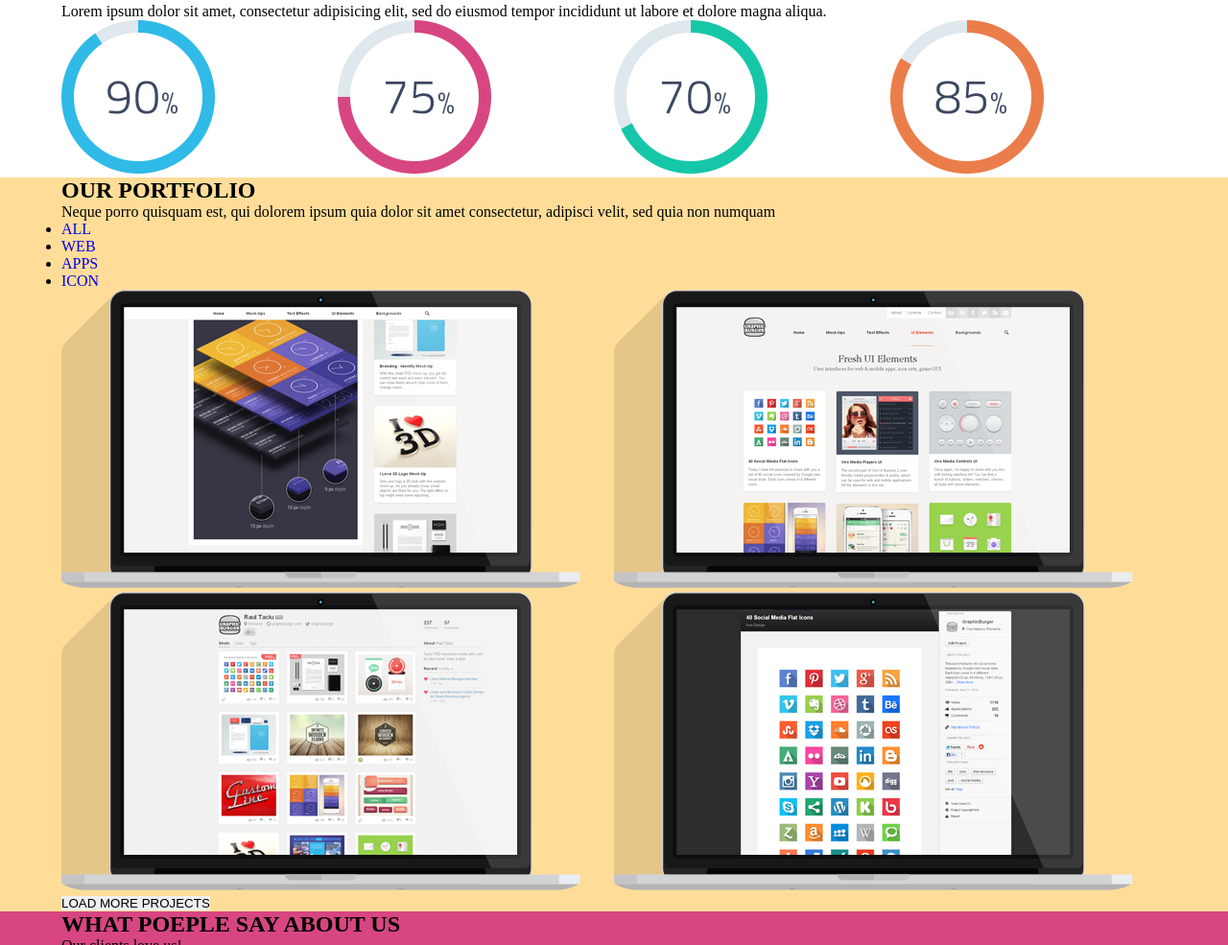
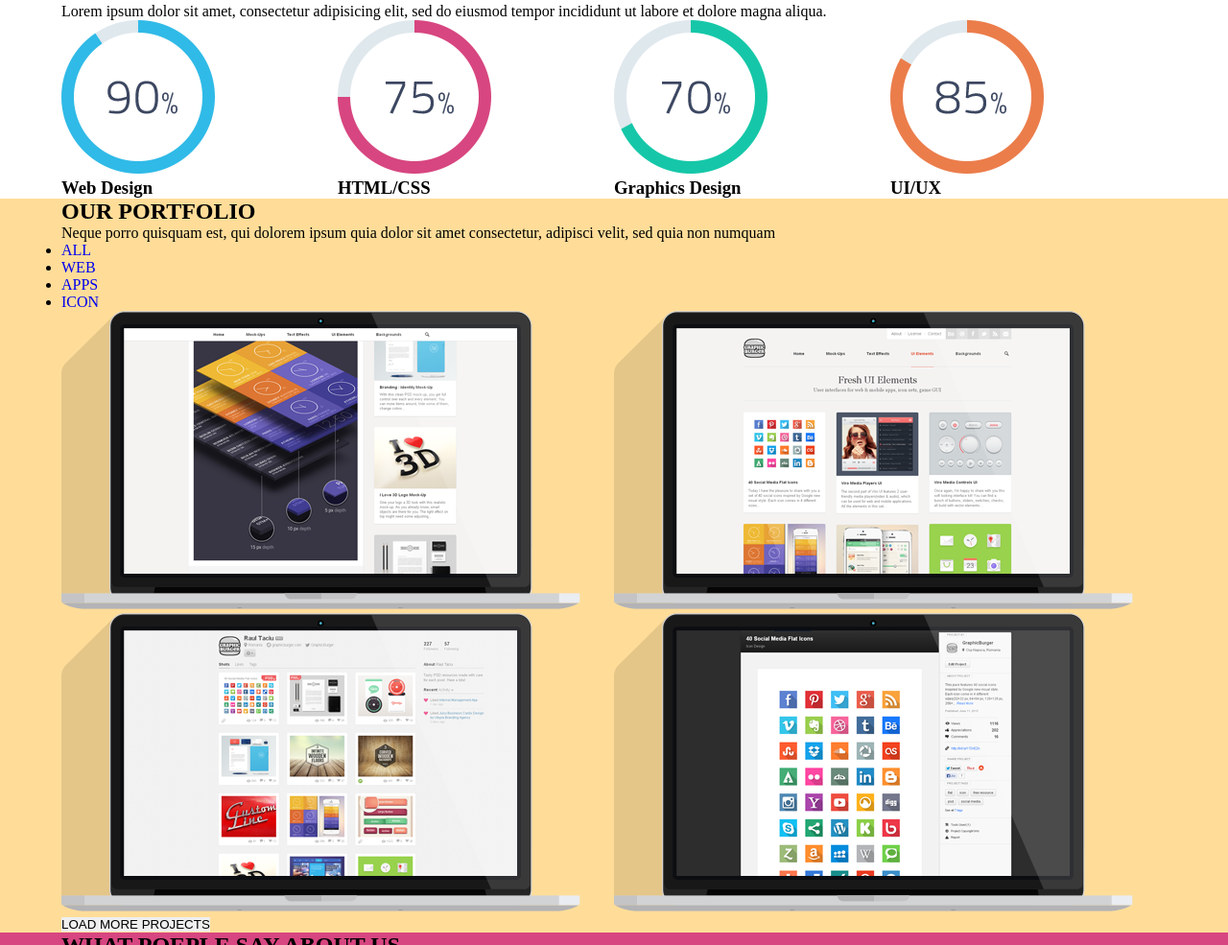
Before and after one commit to Jipan969/Project-1, a plain HTML site: page index.html in a window 1280 px wide. Shown: the part 718-1703 px from the top of the page at 96% size. Drawn offline with Linux system fonts and the light colour scheme.

Commit message:
Update index.html

```diff
--- a/index.html
+++ b/index.html
@@ -157,15 +157,19 @@
                 <div class="box-area row">
                     <div class="box col-3">
                         <img src="img/web.png" alt>
+                        <h3>Web Design</h3>
                     </div>
                     <div class="box col-3">
                         <img src="img/html-css.png" alt>
+                        <h3>HTML/CSS</h3>
                     </div>
                     <div class="box col-3">
                         <img src="img/graphic.png" alt>
+                        <h3>Graphics Design</h3>
                     </div>
                     <div class="box col-3">
                         <img src="img/uiux.png" alt>
+                        <h3>UI/UX</h3>
                     </div>
                 </div>
             </div>
```
